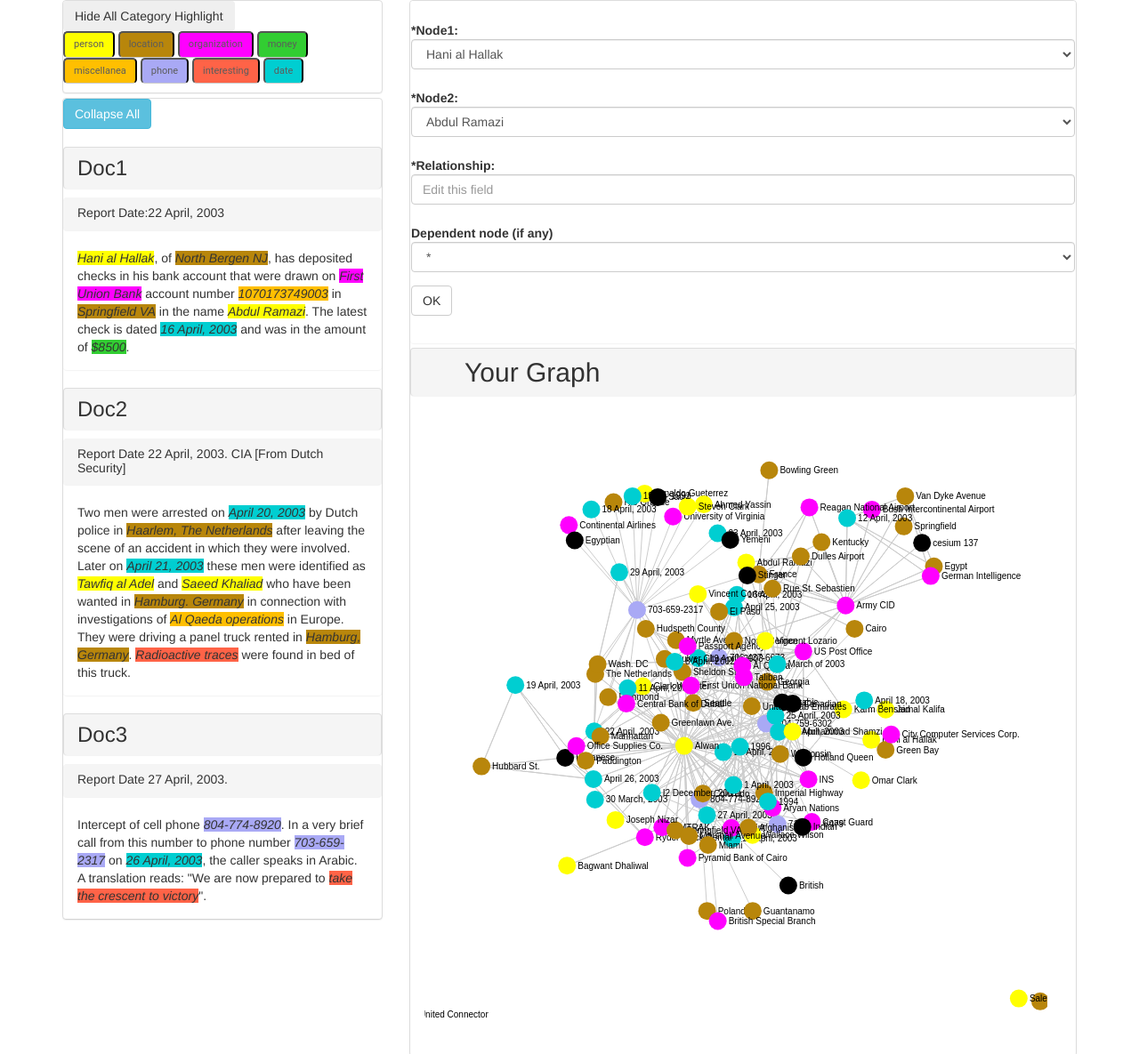
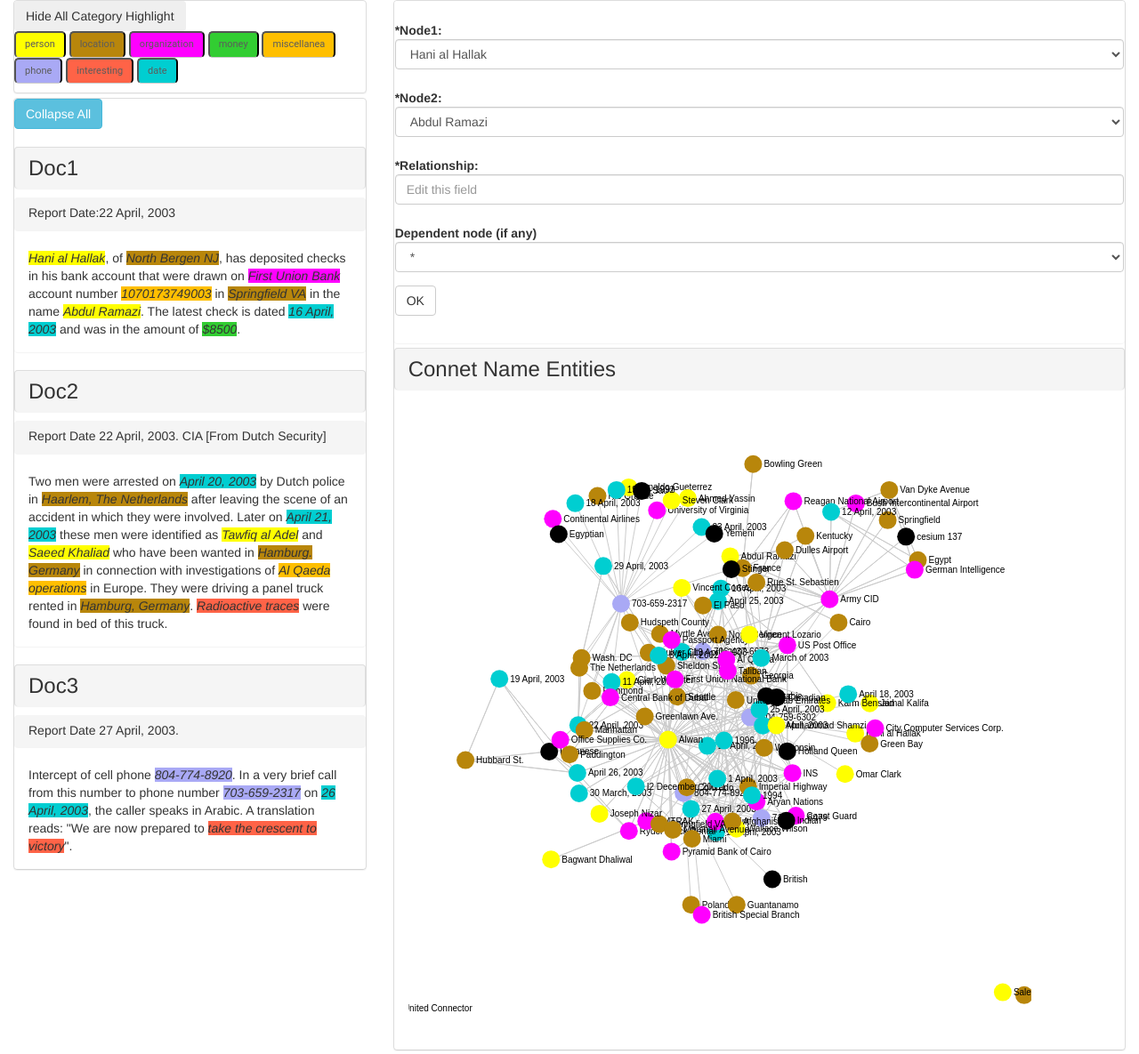
Before and after one commit to SkyLearnsToCode/ContextSlice1, a plain HTML site: page step3.html in a window 1280 px wide. Shown: the top 1185 px of the page at 89% size. Drawn offline with nearby package versions, Linux system fonts and the light colour scheme; animation ran at ten frames a second.

Commit message:
class doc made to doc-head, this causes my collapse function to collapse... changed step3-document.js to fix it

```diff
--- a/graph_editor.js
+++ b/graph_editor.js
@@ -13,7 +13,7 @@ var colorMap = {
 // global variables
 var width = 700,
     height = 700,
-    fill = d3.scale.category20(),
+    //fill = d3.scale.category20(),
     d3_json;
 
 // mouse event vars
@@ -42,12 +42,12 @@ var svg = outer
     .on("dblclick.zoom", null)
   .append("svg:g")
     .on("mousedown", mousedown)
-
+/*
 svg.append('svg:rect')
     .attr('width', width)
     .attr('height', height)
     .attr('fill', 'white');
-
+*/
 var link = svg.selectAll(".link"),
     node = svg.selectAll(".node");
 
--- a/step3.html
+++ b/step3.html
@@ -15,9 +15,7 @@
 		<link rel="stylesheet" type="text/css" href="graph.css">
 	</head>
 	<body>
-		<div id="documentContents" class="container">
-			<div class="row">
-				<div class="col-lg-4 panel-group">
+		<div class="col-lg-4 panel-group" id="doc-panel">
 			<div id = "legend" class="panel panel-default">
 				<ul class="list-inline" style="border-style: none">
 					<li>
@@ -35,28 +33,28 @@
 					 </li>
 				</ul>
 			</div>
-					<div class="panel panel-default">
+			<div id = "doc-contents" class="panel panel-default">
 				<button type="button" class="btn btn-info doc-collapse">Collapse All</button>
-						<h3 class="panel panel-heading doc">Doc1</h3>
+				<h3 class="panel panel-heading doc-header">Doc1</h3>
 				<div id = "Doc1" class="collapse in">
 					<h5 class="panel panel-footer">Report Date:22 April, 2003</h5>
 					<p class="panel panel-body"><em class="highlight person">Hani al Hallak</em>, of <em class="highlight location">North Bergen NJ</em>, has deposited checks in his bank account that were drawn on <em class="highlight organization">First Union Bank</em> account number <em class="highlight miscellanea">1070173749003</em> in <em class="highlight location">Springfield VA</em> in the name <em class="highlight person">Abdul Ramazi</em>. The latest check is dated <em class="highlight date">16 April, 2003</em> and was in the amount of <em class="highlight money">$8500</em>.</p>
 				</div>
-						<h3 class="panel panel-heading doc">Doc2</h3>
+				<h3 class="panel panel-heading doc-header">Doc2</h3>
 				<div id = "Doc2" class="collapse in">
 					<h5 class="panel panel-footer">Report Date 22 April, 2003. CIA [From Dutch Security]</h5>
 					<p class="panel panel-body">Two men were arrested on <em class="highlight date">April 20, 2003</em> by Dutch police in <em class="highlight location">Haarlem, The Netherlands</em> after leaving the scene of an accident in which they were involved. Later on <em class="highlight date">April 21, 2003</em> these men were identified as <em class="highlight person">Tawfiq al Adel</em> and <em class="highlight person">Saeed Khaliad</em> who have been wanted in <em class="highlight location">Hamburg. Germany</em> in connection with investigations of <em class="highlight miscellanea">Al Qaeda operations</em> in Europe. They were driving a panel truck rented in <em class="highlight location">Hamburg, Germany</em>. <em class="highlight interesting">Radioactive traces</em> were found in bed of this truck.</p>
 				</div>
-						<h3 class="panel panel-heading doc">Doc3</h3>
+				<h3 class="panel panel-heading doc-header">Doc3</h3>
 				<div id = "Doc3" class="collapse in">
 					<h5 class="panel panel-footer">Report Date 27 April, 2003.</h5>
 					<p class="panel panel-body">Intercept of cell phone <em class="highlight phone">804-774-8920</em>. In a very brief call from this number to phone number <em class="highlight phone">703-659-2317</em> on <em class="highlight date">26 April, 2003</em>, the caller speaks in Arabic. A translation reads: "We are now prepared to <em class="highlight interesting">take the crescent to victory</em>".</p>
 				</div>
 			</div>
 		</div>
-				<div class="col-lg-8 panel-group">
-					<div class="panel panel-default" id="graph">
-						<div class="panel panel-body">
+		<div class="col-lg-8 panel-group" id="edit-panel">
+			<div class="panel panel-default">
+				<div class="panel panel-body" id="combo-box">
 					<form class="form-horizontal" role="form" >
 						<div class="form-group">
 							<label class="control-label" for="node1">*Node1: </label>
@@ -91,14 +89,8 @@
 						</div>
 					</form>
 				</div>
-						<h2 class="jumbotron panel panel-heading">Your Graph</h2>
-						<div class="panel panel-body">
-							<svg id="graph-editor" width="700px" height="700px" align="center">
-							</svg>
-
-						</div>
-					</div>
-				</div>
+				<h3 class="panel panel-heading">Connet Name Entities</h3>
+				<div class="panel panel-body" id="graph-editor"></div>
 			</div>
 		</div>
 	<script type="text/javascript" src="main.js"></script>
--- a/step3_document.js
+++ b/step3_document.js
@@ -1,5 +1,5 @@
 $(document).ready(function(){
-    $("h3.doc").click(function(){
+    $("h3.doc-header").click(function(){
     	var id = $(this).html();
         $("#"+id+".collapse").collapse('toggle');
     });
```
Lines whose indentation alone changed are shown as unchanged.
